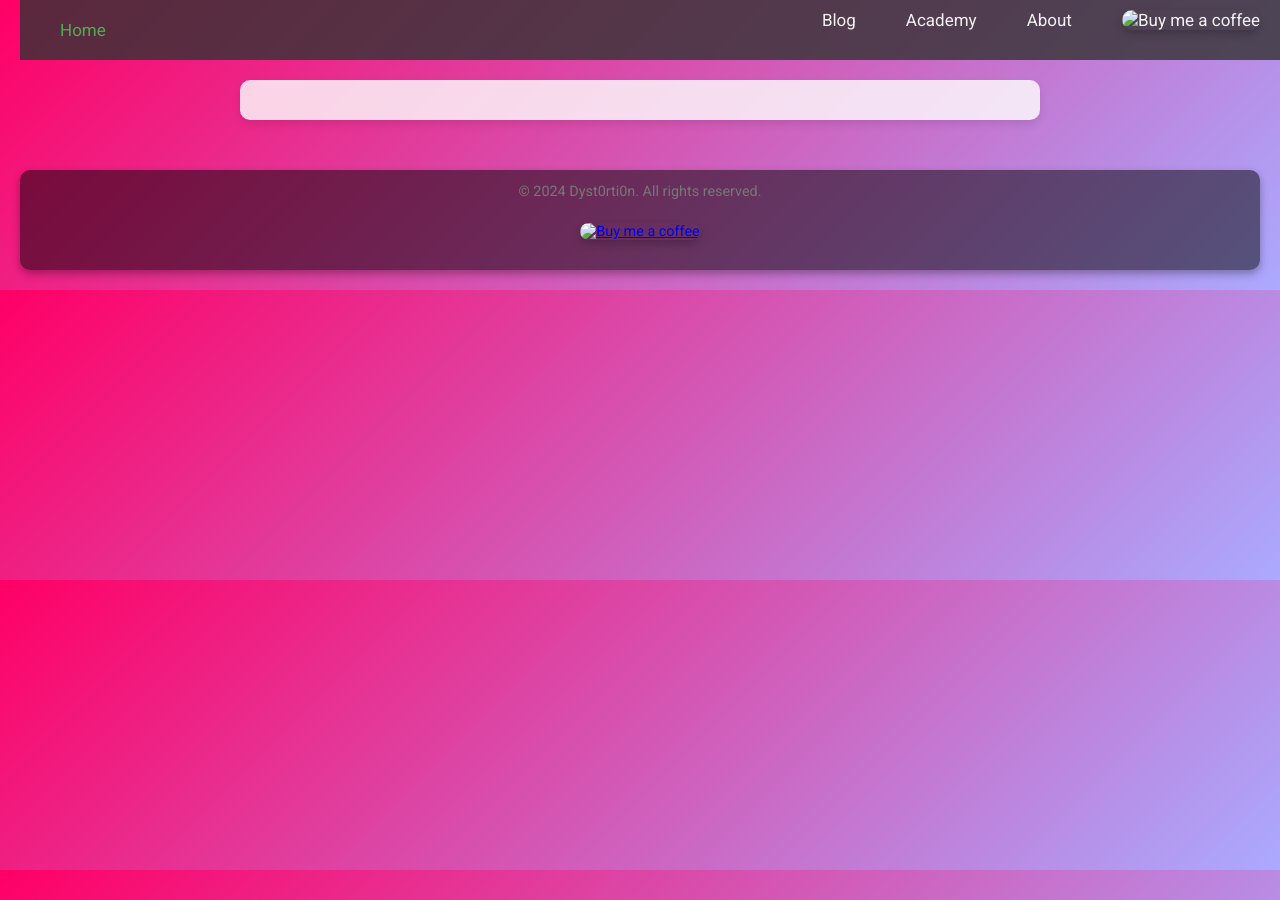
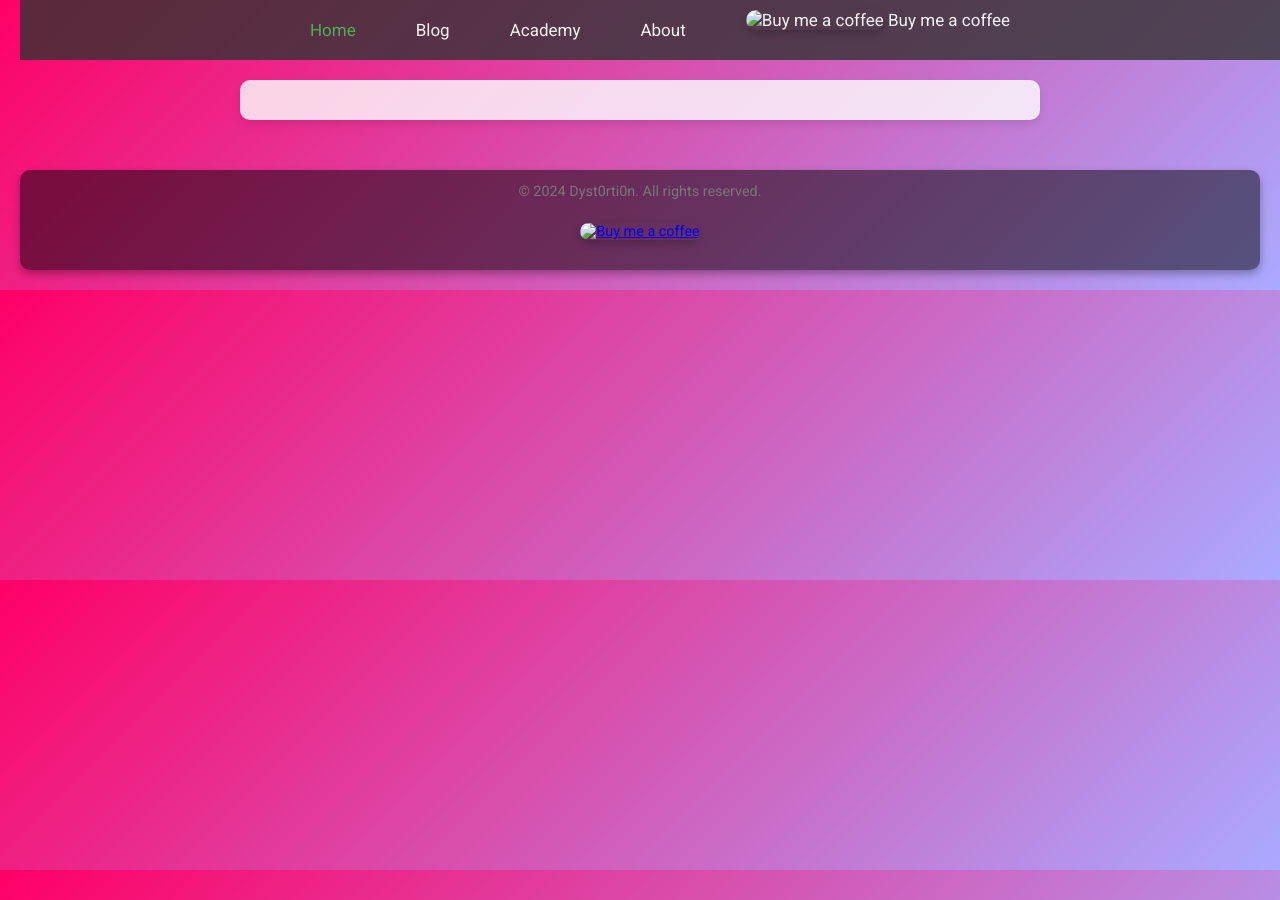
Before and after one commit to Dyst0rti0n/Dyst0rti0n.github.io, a Jekyll site: the page built from index.md, in a window 1280 px wide. Built offline with Jekyll 4.4.1, drawn with Linux system fonts in a browser that asks for light colours.

Commit message:
Centralize navbar buttons and add 'Buy Me a Coffee' button to index page

```diff
--- a/_includes/navbar.html
+++ b/_includes/navbar.html
@@ -1,11 +1,12 @@
 <div class="navbar" id="navbar">
-    <a href="/" class="active">Home</a>
-    <div class="navbar-right">
+    <div class="navbar-center">
+        <a href="/" class="active">Home</a>
         <a href="/blog">Blog</a>
         <a href="/academy">Academy</a>
         <a href="/about">About</a>
         <a class="bmc-button-nav" href="https://www.buymeacoffee.com/dystortion" target="_blank">
             <img src="https://cdn.buymeacoffee.com/buttons/bmc-new-btn-logo.svg" alt="Buy me a coffee">
+            <span>Buy me a coffee</span>
         </a>
     </div>
     <a href="javascript:void(0);" class="icon" onclick="toggleNavbar()">
--- a/assets/css/navbar.css
+++ b/assets/css/navbar.css
@@ -22,9 +22,16 @@ body {
   height: 60px;
   display: flex;
   align-items: center;
-  justify-content: space-between;
+  justify-content: center; /* Center the content */
   padding: 0 20px;
   transition: background-color 0.3s;
+}
+
+.navbar-center {
+  display: flex;
+  align-items: center;
+  justify-content: center;
+  gap: 20px; /* Adjust spacing between items */
 }
 
 .navbar a {
@@ -49,13 +56,8 @@ body {
   display: none;
 }
 
-.navbar-right {
-  display: flex;
-  gap: 10px;
-}
-
 @media screen and (max-width: 768px) {
-  .navbar a:not(:first-child), .navbar-right {
+  .navbar a:not(:first-child), .navbar-center {
     display: none;
   }
   .navbar a.icon {
@@ -75,14 +77,15 @@ body {
     right: 0;
     top: 0;
   }
+  .navbar.responsive .navbar-center {
+    display: flex;
+    flex-direction: column;
+    align-items: flex-start;
+    width: 100%;
+  }
   .navbar.responsive a {
     float: none;
     display: block;
     text-align: left;
   }
-  .navbar.responsive .navbar-right {
-    display: flex;
-    flex-direction: column;
-    width: 100%;
-  }
 }
--- a/assets/css/style.css
+++ b/assets/css/style.css
@@ -295,6 +295,7 @@ footer {
   border-radius: 5px;
   text-decoration: none;
   transition: background-color 0.3s ease, color 0.3s ease;
+  margin-top: 20px;
 }
 
 .bmc-button img {
```
Also changed, not shown: index.html (+8 -11 lines).
